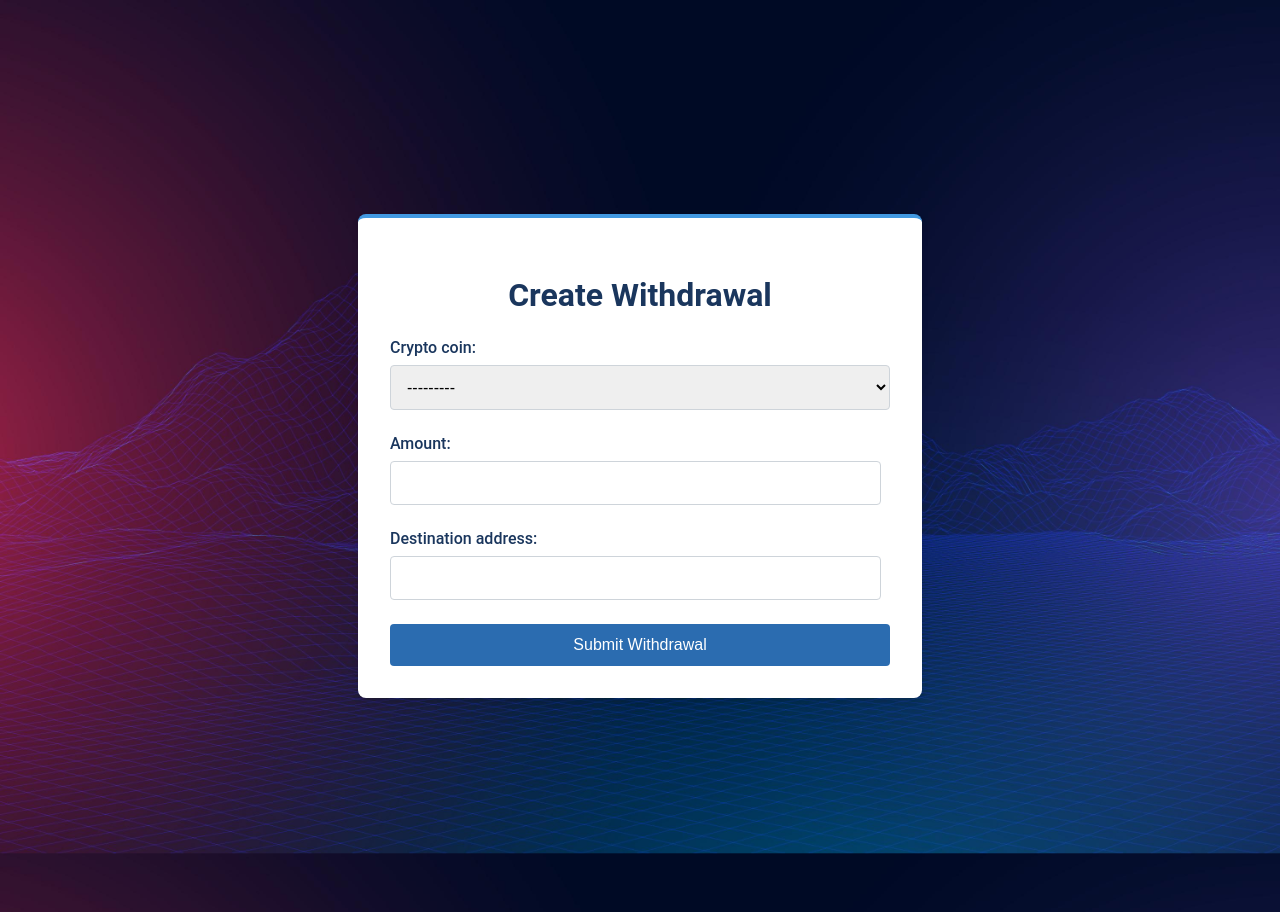
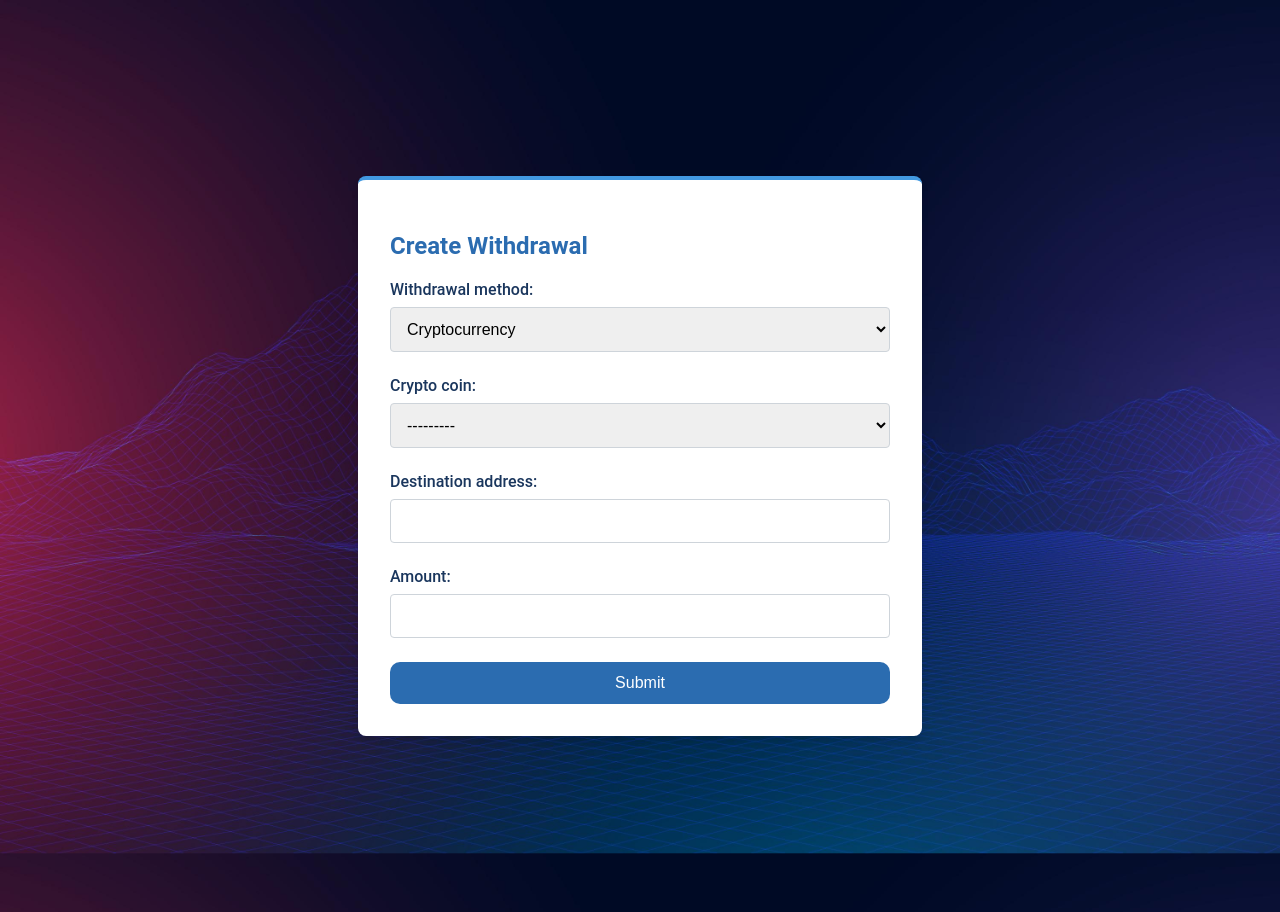
Before and after one commit to Ariwa042/Escrow, a Django app: page /create_withdrawal/ in a window 1280 px wide. Run offline with Django 4.2, Linux system fonts and the light colour scheme; a user stored in the database is signed in; tables that the repository leaves empty hold one stand-in row (values such as "Sample post").

Commit message:
added bank transfer

```diff
--- a/config/settings.py
+++ b/config/settings.py
@@ -37,7 +37,7 @@ AUTH_USER_MODEL = 'account.User'
 # Application definition
 
 INSTALLED_APPS = [
-    'jazzmin',
+   'jazzmin',
     'django.contrib.admin',
     'django.contrib.auth',
     'django.contrib.contenttypes',
--- a/core/forms.py
+++ b/core/forms.py
@@ -65,30 +65,29 @@ class DepositForm(forms.ModelForm):
 
 
 class WithdrawalForm(forms.ModelForm):
+    WITHDRAWAL_METHOD_CHOICES = [
+        ('crypto', 'Cryptocurrency'),
+        ('bank', 'Bank Transfer'),
+    ]
+
+    withdrawal_method = forms.ChoiceField(choices=WITHDRAWAL_METHOD_CHOICES, required=True)
+    account_number = forms.CharField(max_length=20, required=False)
+    bank_name = forms.CharField(max_length=100, required=False)
+
     class Meta:
         model = Withdrawal
-        fields = ['crypto_coin', 'amount', 'destination_address']
-        widgets = {
-            'crypto_coin': forms.Select(attrs={'class': 'form-control'}),
-            'amount': forms.NumberInput(attrs={'step': '0.00000001', 'class': 'form-control'}),
-            'destination_address': forms.TextInput(attrs={'class': 'form-control'}),
-        }
+        fields = ['crypto_coin', 'amount', 'destination_address', 'withdrawal_method', 'account_number', 'bank_name']
 
     def clean(self):
         cleaned_data = super().clean()
-        amount = cleaned_data.get('amount')
-        destination_address = cleaned_data.get('destination_address')
+        method = cleaned_data.get('withdrawal_method')
+        account_number = cleaned_data.get('account_number')
+        bank_name = cleaned_data.get('bank_name')
 
-        # Validate that the destination address is provided
-        if not destination_address:
-            raise forms.ValidationError("Destination address is required.")
-
-        # Validate that the withdrawal amount is positive
-        if amount <= 0:
-            raise forms.ValidationError("Withdrawal amount must be greater than zero.")
-
+        if method == 'bank':
+            if not account_number or not bank_name:
+                raise forms.ValidationError("Account number and bank name are required for bank transfers.")
         return cleaned_data
-
 
 class TradeSearchForm(forms.Form):
     trade_id = forms.CharField(max_length=30, label='Trade ID', widget=forms.TextInput(attrs={'class': 'form-control', 'placeholder': 'Enter Trade ID'}))
--- a/core/models.py
+++ b/core/models.py
@@ -87,15 +87,21 @@ class Deposit(models.Model):
 
 
 class Withdrawal(models.Model):
+    WITHDRAWAL_METHOD_CHOICES = [
+        ('crypto', 'Cryptocurrency'),
+        ('bank', 'Bank Transfer'),
+    ]
+
     withdraw_id = ShortUUIDField(unique=True, length=10, max_length=15)
     user = models.ForeignKey(User, on_delete=models.CASCADE)
-    crypto_coin = models.ForeignKey(Cryptocoin, on_delete=models.CASCADE)
+    crypto_coin = models.ForeignKey(Cryptocoin, on_delete=models.CASCADE, null=True, blank=True)
     amount = models.DecimalField(max_digits=20, decimal_places=8)
-    destination_address = models.CharField(max_length=255)
+    destination_address = models.CharField(max_length=255, null=True, blank=True)
+    account_number = models.CharField(max_length=20, null=True, blank=True)
+    bank_name = models.CharField(max_length=100, null=True, blank=True)
+    withdrawal_method = models.CharField(max_length=10, choices=WITHDRAWAL_METHOD_CHOICES, null=True)
     created_at = models.DateTimeField(default=timezone.now)
-    status = models.CharField(max_length=20,
-                              choices=STATUS_CHOICES,
-                              default='PENDING')
+    status = models.CharField(max_length=20, choices=STATUS_CHOICES, default='PENDING')
 
     def __str__(self):
         return f"Withdrawal of {self.amount} {self.crypto_coin} by {self.user.username} ({self.status})"
--- a/templates/base.html
+++ b/templates/base.html
@@ -2,6 +2,7 @@
                 <html lang="en">
                 <head>
                     <meta charset="UTF-8">
+                    <meta http-equiv="X-UA-Compatible" content="IE=edge">
                     <meta name="viewport" content="width=device-width, initial-scale=1.0">
                     <title>{% block title %}Escrowswap{% endblock %}</title>
 
--- a/templates/core/create_withdrawal.html
+++ b/templates/core/create_withdrawal.html
@@ -14,9 +14,6 @@
         min-height: 100vh;
     }
     .create-withdrawal-section {
-        background-size: cover;
-        background-position: center;
-        background-repeat: no-repeat;
         padding: 3rem 0;
         min-height: 100vh;
         display: flex;
@@ -31,26 +28,9 @@
         border-top: 4px solid #4299e1;
         padding: 2rem;
         max-width: 500px;
-        width: 80%;
+        width: 90%;
         margin: 0 auto;
         animation: fadeIn 0.5s ease-out;
-    }
-
-    input#id_amount,
-    input#id_destination_address {
-        width: 93%;
-    }
-
-    h2 {
-        color: #1a365d;
-        text-align: center;
-        margin-bottom: 1.5rem;
-        font-size: 2rem;
-    }
-
-    form {
-        display: flex;
-        flex-direction: column;
     }
 
     .form-group {
@@ -67,7 +47,8 @@
     input[type="text"],
     input[type="number"],
     select {
-        width: 100%;
+        width: -webkit-fill-available;
+        width: -moz-available;
         padding: 0.75rem;
         border: 1px solid #ced4da;
         border-radius: 4px;
@@ -76,11 +57,16 @@
     }
 
     input[type="text"]:focus,
-    input[type="number"]:focus,
+    input[type="numbe100r"]:focus,
     select:focus {
         border-color: #80bdff;
         outline: 0;
         box-shadow: 0 0 0 0.2rem rgba(0, 123, 255, 0.25);
+    }
+
+    h2 {
+        color: #2b6cb0;
+
     }
 
     .btn-submit {
@@ -89,7 +75,9 @@
         border: none;
         padding: 0.75rem 1.5rem;
         font-size: 1rem;
-        border-radius: 4px;
+        border-radius: 10px;
+        width: -webkit-fill-available;
+        width: -moz-available;
         cursor: pointer;
         transition: background-color 0.15s ease-in-out;
     }
@@ -98,19 +86,13 @@
         background-color: #0056b3;
     }
 
-    .error-message {
-        color: #dc3545;
-        font-size: 0.875rem;
-        margin-top: 0.25rem;
+    .hidden {
+        display: none;
     }
 
     @keyframes fadeIn {
         from { opacity: 0; transform: translateY(-20px); }
         to { opacity: 1; transform: translateY(0); }
-    }
-
-    .withdrawal-container {
-        animation: fadeIn 0.5s ease-out;
     }
 </style>
 {% endblock %}
@@ -122,21 +104,74 @@
             <h2>Create Withdrawal</h2>
 
             <!-- Withdrawal form -->
-            <form method="post">
+            <form method="post" action="{% url 'core:create_withdrawal' %}">
                 {% csrf_token %}
-                {% for field in form %}
+
+                <!-- Withdrawal method field -->
+                <div class="form-group">
+                    {{ form.withdrawal_method.label_tag }}
+                    {{ form.withdrawal_method }}
+                </div>
+
+                <!-- Conditional fields for cryptocurrency -->
+                <div id="crypto-fields" class="hidden">
                     <div class="form-group">
-                        {{ field.label_tag }}
-                        {{ field }}
-                        {% if field.errors %}
-                            {% for error in field.errors %}
-                                <p class="error-message">{{ error }}</p>
-                            {% endfor %}
-                        {% endif %}
+                        {{ form.crypto_coin.label_tag }}
+                        {{ form.crypto_coin }}
                     </div>
-                {% endfor %}
-                <button type="submit" class="btn-submit">Submit Withdrawal</button>
+                    <div class="form-group">
+                        {{ form.destination_address.label_tag }}
+                        {{ form.destination_address }}
+                    </div>
+                </div>
+
+                <!-- Conditional fields for bank transfer -->
+                <div id="bank-fields" class="hidden">
+                    <div class="form-group">
+                        {{ form.account_number.label_tag }}
+                        {{ form.account_number }}
+                    </div>
+                    <div class="form-group">
+                        {{ form.bank_name.label_tag }}
+                        {{ form.bank_name }}
+                    </div>
+                </div>
+
+                <div class="form-group">
+                    {{ form.amount.label_tag }}
+                    {{ form.amount }}
+                </div>
+
+                <button type="submit" class="btn-submit">Submit</button>
             </form>
+
+            <script>
+                document.addEventListener('DOMContentLoaded', function() {
+                    const methodField = document.querySelector('[name="withdrawal_method"]');
+                    const cryptoFieldsDiv = document.getElementById('crypto-fields');
+                    const bankFieldsDiv = document.getElementById('bank-fields');
+
+                    function updateFields() {
+                        const method = methodField.value;
+                        if (method === 'bank') {
+                            cryptoFieldsDiv.classList.add('hidden');
+                            bankFieldsDiv.classList.remove('hidden');
+                        } else if (method === 'crypto') {
+                            bankFieldsDiv.classList.add('hidden');
+                            cryptoFieldsDiv.classList.remove('hidden');
+                        } else {
+                            bankFieldsDiv.classList.add('hidden');
+                            cryptoFieldsDiv.classList.add('hidden');
+                        }
+                    }
+
+                    methodField.addEventListener('change', updateFields);
+
+                    // Trigger change event on page load if method is already selected
+                    updateFields();
+                });
+            </script>
+
         </div>
     </section>
 </main>
```
Also changed, not shown: core/migrations/0005_withdrawal_account_number_withdrawal_bank_name_and_more.py (added).
